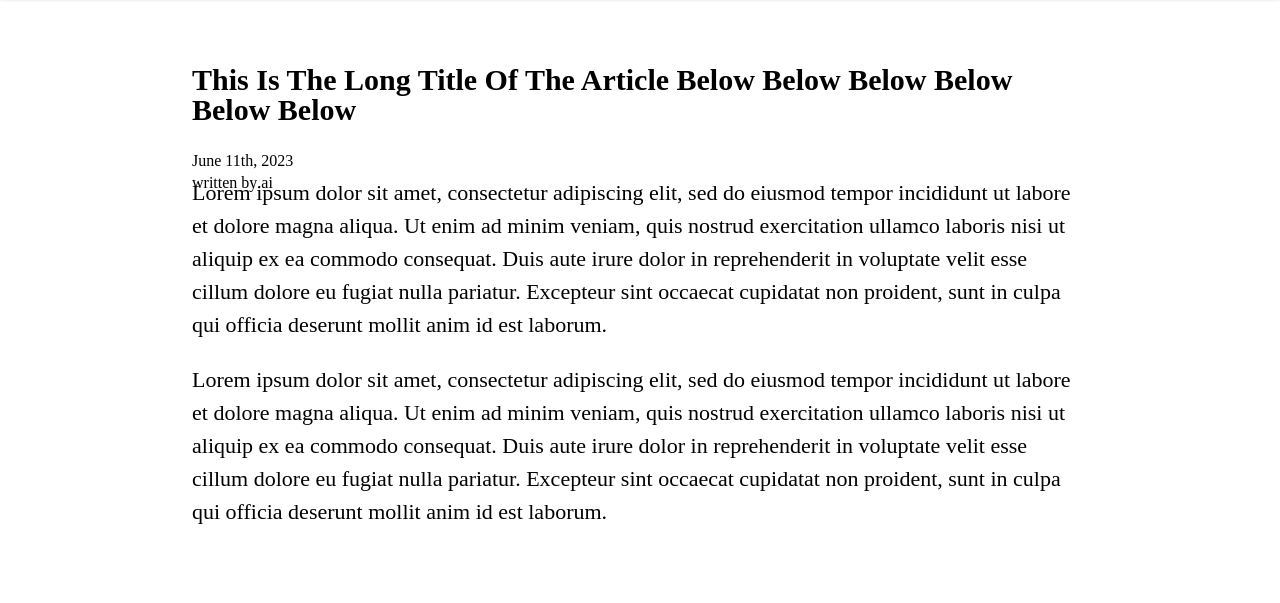
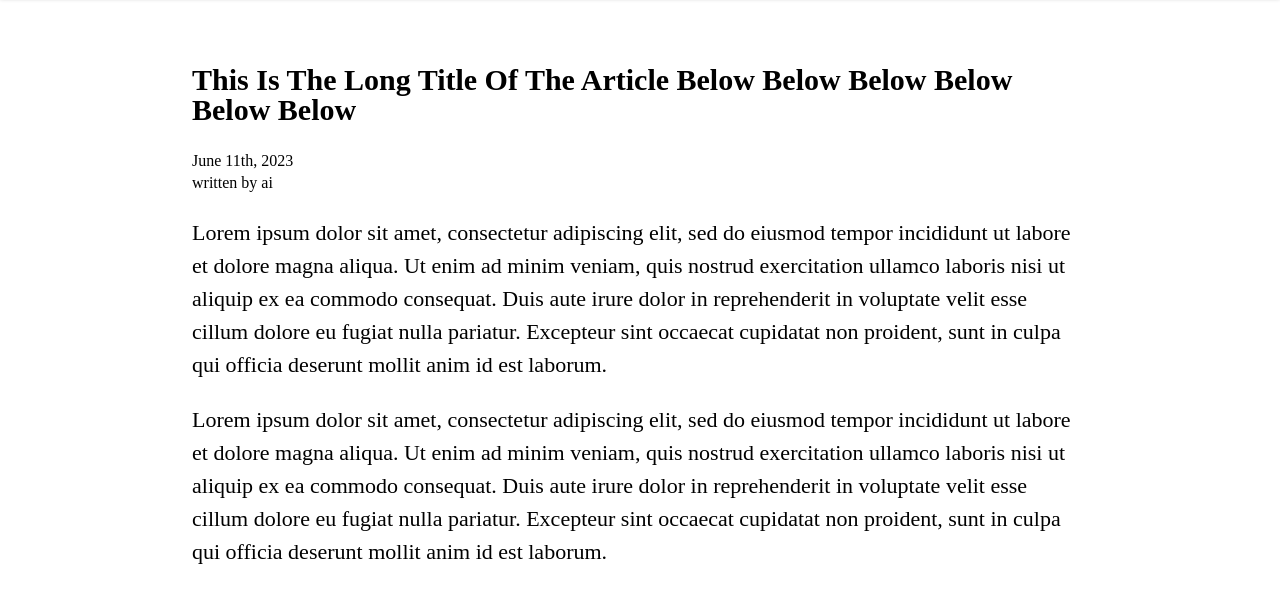
Before and after one commit to seidemanja/seidemanja.github.io, a plain HTML site: page Articles/06-11-2023.html in a window 1280 px wide. Shown: the part 55-658 px from the top of the page. Drawn offline with nearby package versions, Linux system fonts and the light colour scheme.

Commit message:
Update 06-11-2023.html

```diff
--- a/Articles/06-11-2023.html
+++ b/Articles/06-11-2023.html
@@ -126,7 +126,7 @@
             font-weight: 250;
             text-align: left;
             left: 0%;
-            padding-top: 5vh;
+            padding-top: 10vh;
             margin: 0% 15% 0% 15%;
             overflow-wrap: break-word;
             }
```
